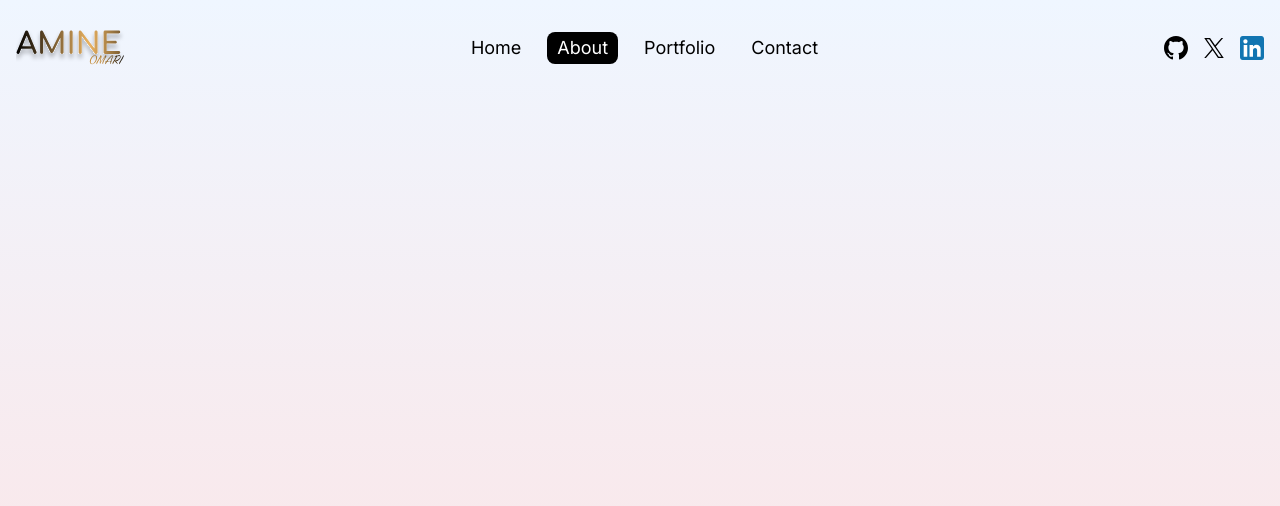
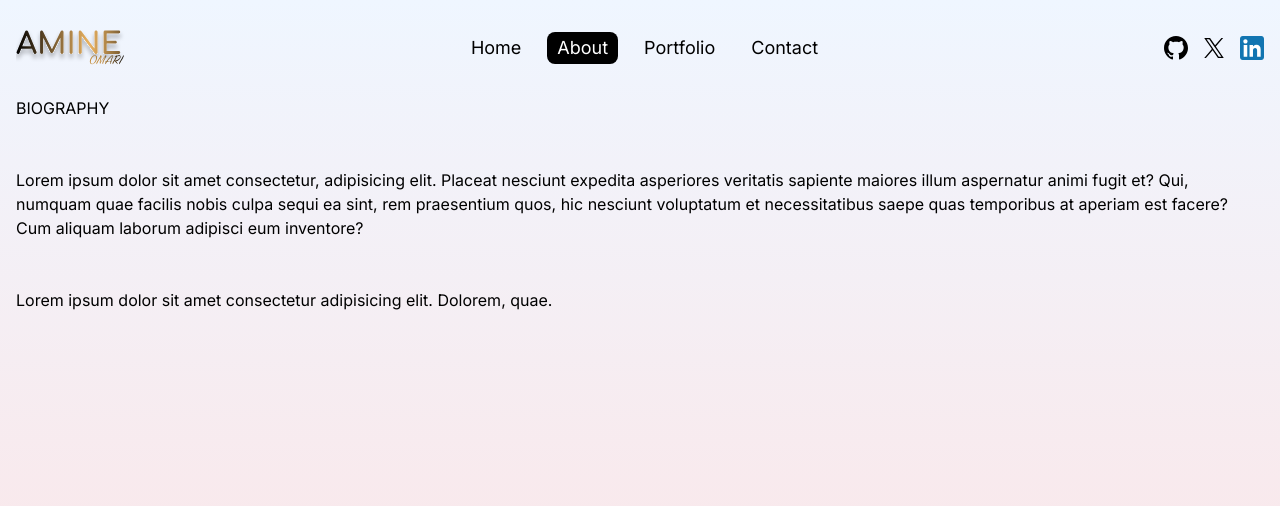
Before and after one commit to amine-omari/my-portfolio, a Next.js app: page /about in a window 1280 px wide. Shown: the top 506 px of the page. Built offline with nearby package versions, Linux system fonts and the light colour scheme.

Commit message:
feat: add Biography content to about page

```diff
--- a/src/app/about/page.jsx
+++ b/src/app/about/page.jsx
@@ -14,10 +14,36 @@ const AboutPage = () => {
         {/* Text Container */}
         <div>
           {/* Biography Container */}
+          <div className="flex flex-col gap-12 justify-center">
+            {/* Biography Title */}
+            <h1>BIOGRAPHY</h1>
+
+            {/* Biography Description */}
+            <p>
+              Lorem ipsum dolor sit amet consectetur, adipisicing elit. Placeat
+              nesciunt expedita asperiores veritatis sapiente maiores illum
+              aspernatur animi fugit et? Qui, numquam quae facilis nobis culpa
+              sequi ea sint, rem praesentium quos, hic nesciunt voluptatum et
+              necessitatibus saepe quas temporibus at aperiam est facere? Cum
+              aliquam laborum adipisci eum inventore?
+            </p>
+            {/* Biography Quote */}
+            <span>
+              Lorem ipsum dolor sit amet consectetur adipisicing elit. Dolorem,
+              quae.
+            </span>
+
+            {/* Biography Signature */}
+            <div></div>
+
+            {/* Scroll Icon SVG */}
+            <div></div>
+          </div>
+
+          {/* Skills Container */}
           <div></div>
-          {/* Biography Container */}
-          <div></div>
-          {/* Biography Container */}
+
+          {/* Experience Container */}
           <div></div>
         </div>
         {/* SVG Container */}
```
